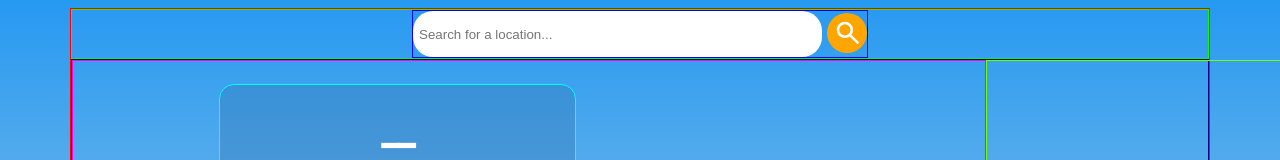
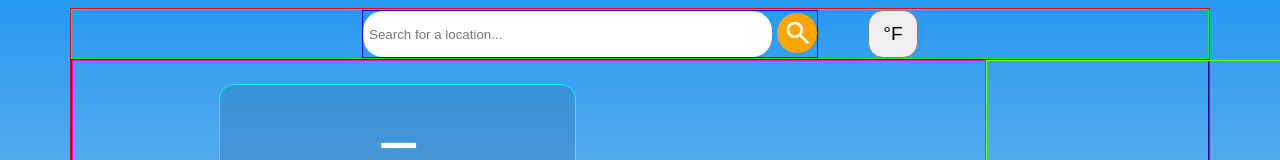
Before and after one commit to Q-Chan97/weather-app, a website built with webpack: page src/template.html in a window 1280 px wide. Shown: the top 160 px of the page. Built offline with nearby package versions, Linux system fonts and the light colour scheme; no server answers.

Commit message:
Build and style temp switch button

```diff
--- a/src/styles.css
+++ b/src/styles.css
@@ -31,6 +31,12 @@ body {
     display: flex;
     justify-content: center;
     align-items: center;
+}
+
+#navbar {
+   display: flex;
+   flex-direction: row;
+   gap: 50px;
 }
 
 #search-div {
@@ -69,6 +75,20 @@ body {
  #search-button:hover {
     cursor: pointer;
     filter: brightness(115%)
+ }
+
+ #temp-switch-button {
+   width: 50px;
+   height: inherit;
+   border: 1px solid gray;
+   font-size: 1.2rem;
+   border-radius: 15px;
+ }
+
+ #temp-switch-button:hover {
+   color: white;
+   background-color: black;
+   cursor: pointer;
  }
 
  /* Main Page Content */
--- a/src/template.html
+++ b/src/template.html
@@ -15,6 +15,7 @@
             <input type="text" name="search-bar" id="search-bar" placeholder="Search for a location...">
             <div><button type="submit" id="search-button"><svg xmlns="http://www.w3.org/2000/svg" height="30px" width="30px" viewBox="0 -960 960 960" fill="#FFFFFF"><path d="M784-120 532-372q-30 24-69 38t-83 14q-109 0-184.5-75.5T120-580q0-109 75.5-184.5T380-840q109 0 184.5 75.5T640-580q0 44-14 83t-38 69l252 252-56 56ZM380-400q75 0 127.5-52.5T560-580q0-75-52.5-127.5T380-760q-75 0-127.5 52.5T200-580q0 75 52.5 127.5T380-400Z"/></svg></button></div>
           </div>
+          <button type="button" id="temp-switch-button">°F</button>
         </div>
       </div>
       <div id="main-info">
```
